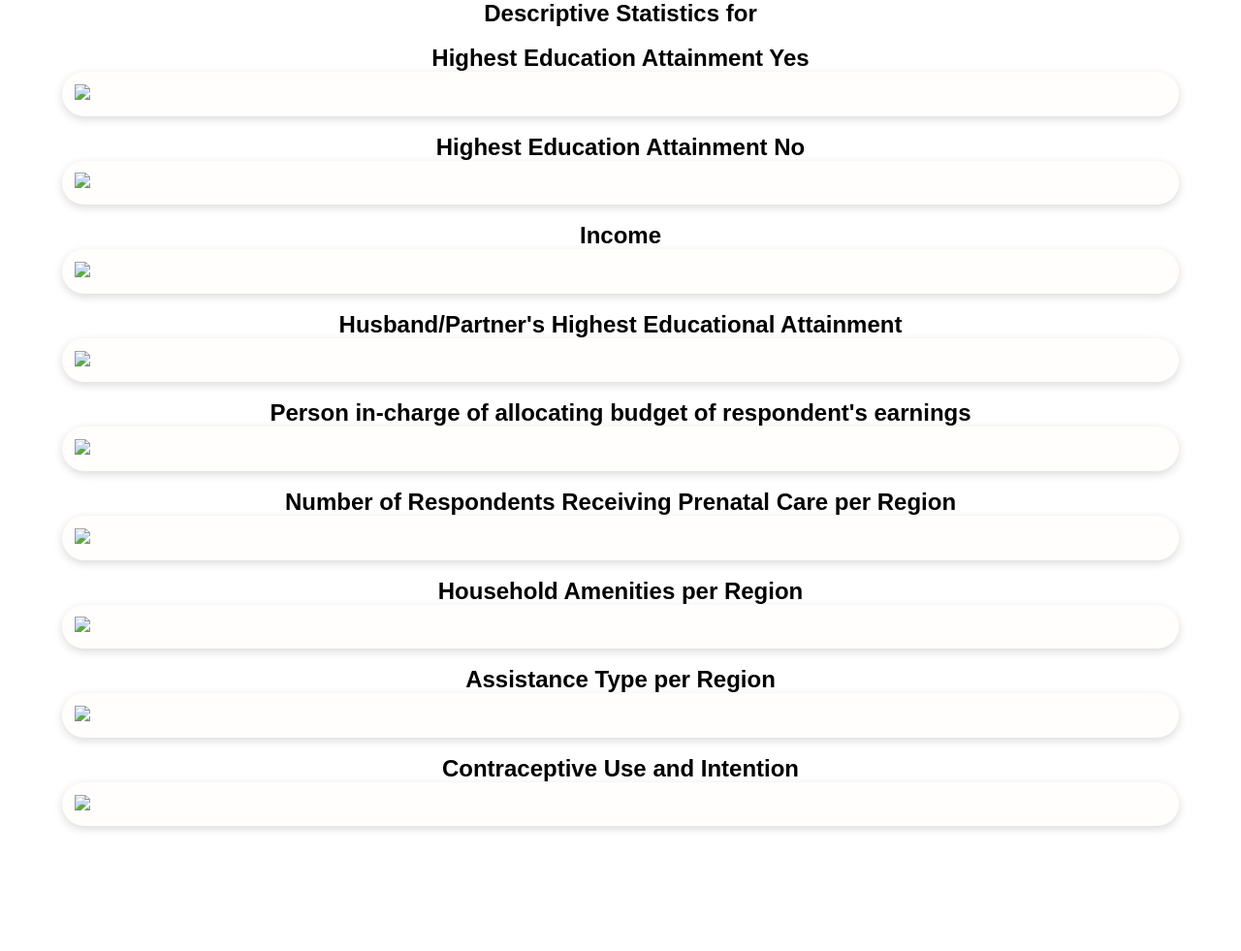
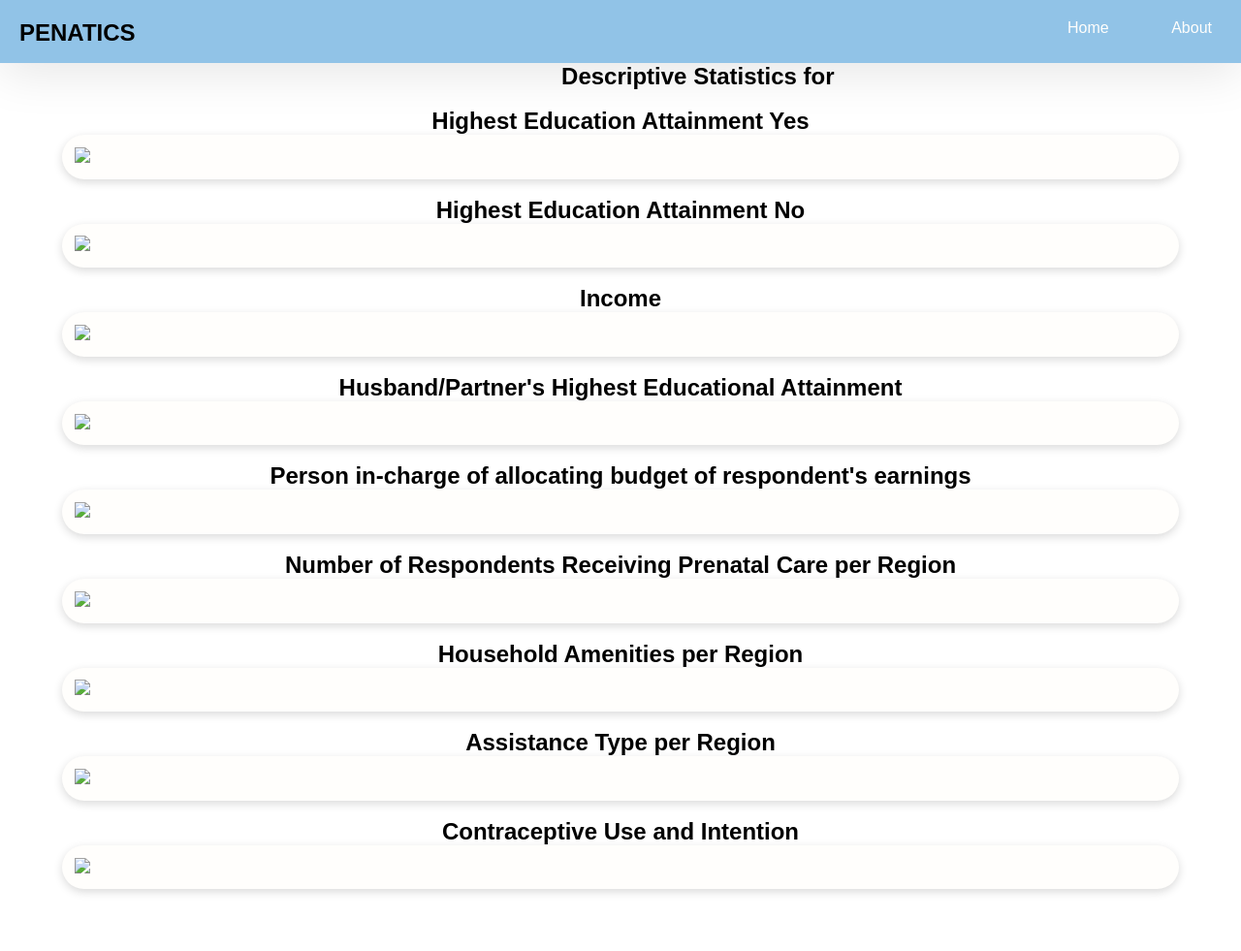
Before and after one commit to 2203472/infant-mortality-app, a Flask app: template templates/plot.html in a window 1280 px wide. Shown: the whole page at 97% size. Before the commit the page ends 857 px from the top, so only its background shows below. Run offline with Flask 2, Linux system fonts and the light colour scheme; the template is opened without the code that fills it, so the values that code supplies are empty.

Commit message:
minor changes

```diff
--- a/static/style.css
+++ b/static/style.css
@@ -130,8 +130,8 @@
 }
 
 img {
-  max-width: 90%;
-  max-height: 90%;
+  max-width: 100%;
+  max-height: 100%;
 }
 
 
--- a/templates/plot.html
+++ b/templates/plot.html
@@ -2,9 +2,22 @@
 <html lang="en">
 <head>
     <meta charset="utf-8" http-equiv="X-UA-Compatible" content="chrome=1"/>
+    <meta name="viewport" content="width=device-width, initial-scale=1.0">
     <title>Descriptive Statistics</title>
 	<link rel="stylesheet" type="text/css" href="{{ url_for('static', filename='style.css') }}"/>
 </head>
+<nav class="navbar">
+    <div class="nav-con">
+      <div class="logo">
+        <h1><a href="index.html">PENATICS</a></h1>
+      </div>
+
+      <ul class="menu">
+        <li><a href="index.html">Home</a></li>
+        <li><a href="#">About</a></li>
+      </ul>
+    </div>
+</nav>
 <body>
     <h2>Descriptive Statistics for {{ region_value }}</h2>
     <div class="container1">
```
Also changed, not shown: templates/index.html (+2 -29 lines).
